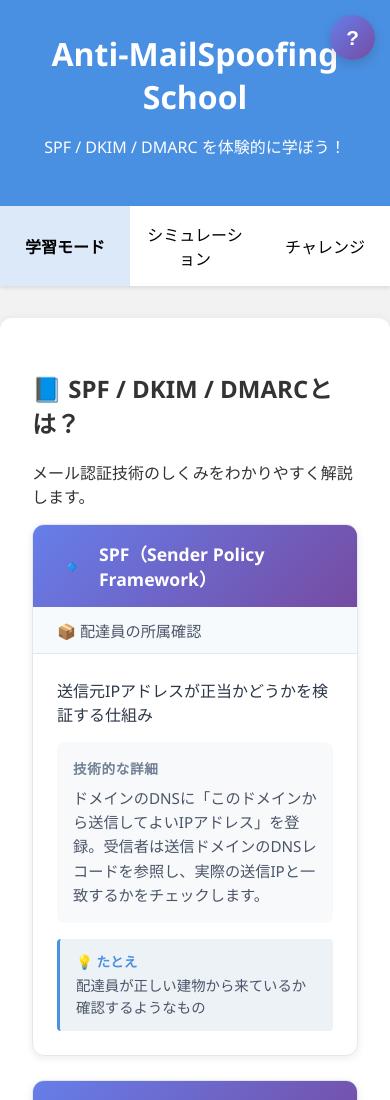
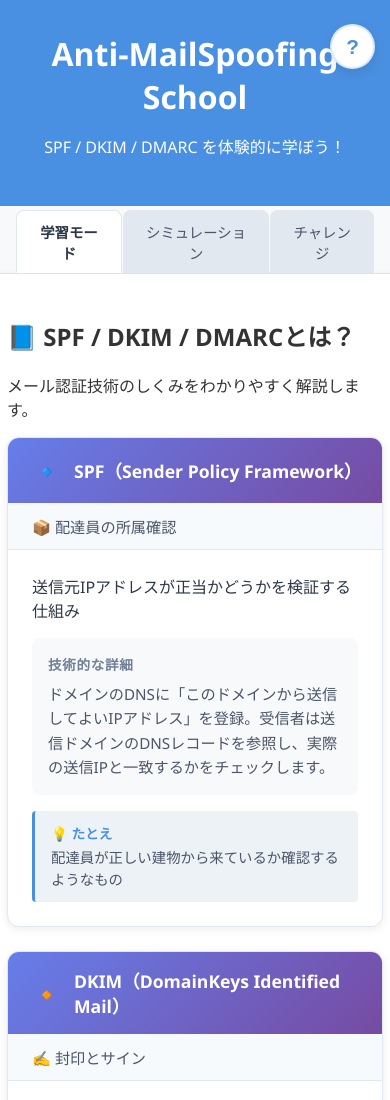
Before and after one commit to ipusiron/anti-mailspoofing-school, a plain HTML site: page index.html in a window 390 px wide. Shown: the top 1100 px of the page. Drawn offline with Linux system fonts and the light colour scheme.

Commit message:
ヘルプモーダル位置調整、タブUI変更

```diff
--- a/style.css
+++ b/style.css
@@ -23,43 +23,64 @@ h1 {
 .tab-nav {
   display: flex;
   justify-content: center;
-  background-color: #ffffff;
-  box-shadow: 0 2px 4px rgba(0,0,0,0.1);
+  background-color: #f8f9fa;
+  border-bottom: 1px solid #e2e8f0;
+  padding: 0 2rem;
+  gap: 2px;
 }
 
 .tab-button {
-  flex: 1;
-  padding: 1rem;
-  background-color: transparent;
+  padding: 0.75rem 1.5rem;
+  background-color: #e2e8f0;
   border: none;
+  border-radius: 8px 8px 0 0;
   cursor: pointer;
   font-size: 1rem;
-  transition: background-color 0.2s;
+  font-weight: 500;
+  color: #4a5568;
+  position: relative;
+  transition: all 0.3s ease;
+  margin-top: 4px;
 }
 
 .tab-button:hover {
-  background-color: #eef3fa;
+  background-color: #cbd5e0;
+  transform: translateY(-2px);
 }
 
 .tab-button.active {
-  background-color: #dce9f9;
-  font-weight: bold;
+  background-color: #ffffff;
+  color: #2d3748;
+  font-weight: 600;
+  transform: translateY(0);
+  border: 1px solid #e2e8f0;
+  border-bottom: 1px solid #ffffff;
+  z-index: 1;
+}
+
+.tab-button.active:hover {
+  transform: translateY(0);
 }
 
 main {
-  padding: 2rem;
+  padding: 0;
   display: flex;
   justify-content: center;
+  background-color: #f8f9fa;
+  min-height: calc(100vh - 200px);
 }
 
 .tab-content {
   display: none;
-  max-width: 800px;
+  max-width: 1200px;
   width: 100%;
   background: white;
   padding: 2rem;
-  border-radius: 12px;
-  box-shadow: 0 0 10px rgba(0,0,0,0.05);
+  margin: 0 2rem 2rem 2rem;
+  border-radius: 0 12px 12px 12px;
+  box-shadow: 0 4px 12px rgba(0,0,0,0.1);
+  border: 1px solid #e2e8f0;
+  border-top: none;
 }
 
 .tab-content.active {
@@ -1387,28 +1408,36 @@ footer {
 /* ヘルプボタン */
 .help-button {
   position: fixed;
-  top: 20px;
-  right: 20px;
+  top: 2rem; /* ヘッダーの高さに合わせてツール名と同じ行に配置 */
+  right: calc(50% - 600px + 2rem + 50px); /* コンテンツエリア右端から50px内側 */
   width: 50px;
   height: 50px;
   border-radius: 50%;
-  background: linear-gradient(135deg, #667eea 0%, #764ba2 100%);
-  color: white;
-  border: none;
+  background: #ffffff;
+  color: #4a90e2;
+  border: 2px solid rgba(74, 144, 226, 0.2);
   cursor: pointer;
   display: flex;
   align-items: center;
   justify-content: center;
   font-size: 1.5rem;
   font-weight: bold;
-  box-shadow: 0 4px 12px rgba(0,0,0,0.15);
+  box-shadow: 0 4px 12px rgba(0, 0, 0, 0.1);
   transition: all 0.3s ease;
   z-index: 1000;
 }
 
+@media (max-width: 1300px) {
+  .help-button {
+    right: 20px; /* 画面幅が狭い時は従来の位置に戻す */
+  }
+}
+
 .help-button:hover {
   transform: translateY(-2px) scale(1.05);
-  box-shadow: 0 6px 16px rgba(0,0,0,0.2);
+  box-shadow: 0 6px 16px rgba(0, 0, 0, 0.15);
+  border-color: rgba(74, 144, 226, 0.4);
+  background: #f8fafc;
 }
 
 .help-button:active {
@@ -1479,10 +1508,10 @@ footer {
 }
 
 .help-close {
-  background: none;
-  border: none;
-  font-size: 2rem;
-  color: white;
+  background: #ffffff;
+  border: 2px solid rgba(255, 255, 255, 0.3);
+  font-size: 1.5rem;
+  color: #4a90e2;
   cursor: pointer;
   padding: 0;
   width: 30px;
@@ -1491,11 +1520,15 @@ footer {
   align-items: center;
   justify-content: center;
   border-radius: 50%;
-  transition: background-color 0.3s;
+  transition: all 0.3s ease;
+  box-shadow: 0 2px 8px rgba(0, 0, 0, 0.1);
 }
 
 .help-close:hover {
-  background-color: rgba(255,255,255,0.2);
+  background-color: #f8fafc;
+  border-color: rgba(255, 255, 255, 0.5);
+  transform: scale(1.1);
+  box-shadow: 0 4px 12px rgba(0, 0, 0, 0.15);
 }
 
 .help-modal-body {
@@ -1570,13 +1603,36 @@ footer {
   text-decoration: underline;
 }
 
-/* ヘルプボタンのモバイル対応 */
+/* タブナビゲーションのレスポンシブ対応 */
+@media (max-width: 768px) {
+  .tab-nav {
+    padding: 0 1rem;
+    gap: 1px;
+  }
+
+  .tab-button {
+    padding: 0.6rem 1rem;
+    font-size: 0.9rem;
+  }
+
+  main {
+    min-height: calc(100vh - 180px);
+  }
+
+  .tab-content {
+    margin: 0 1rem 1rem 1rem;
+    padding: 1.5rem;
+    border-radius: 0 8px 8px 8px;
+  }
+}
+
+/* ヘルプボタンとモーダルのモバイル対応 */
 @media (max-width: 768px) {
   .help-button {
     width: 45px;
     height: 45px;
     font-size: 1.3rem;
-    top: 15px;
+    top: 1.5rem; /* モバイルでもヘッダーと同じ行に配置 */
     right: 15px;
   }
 
```
